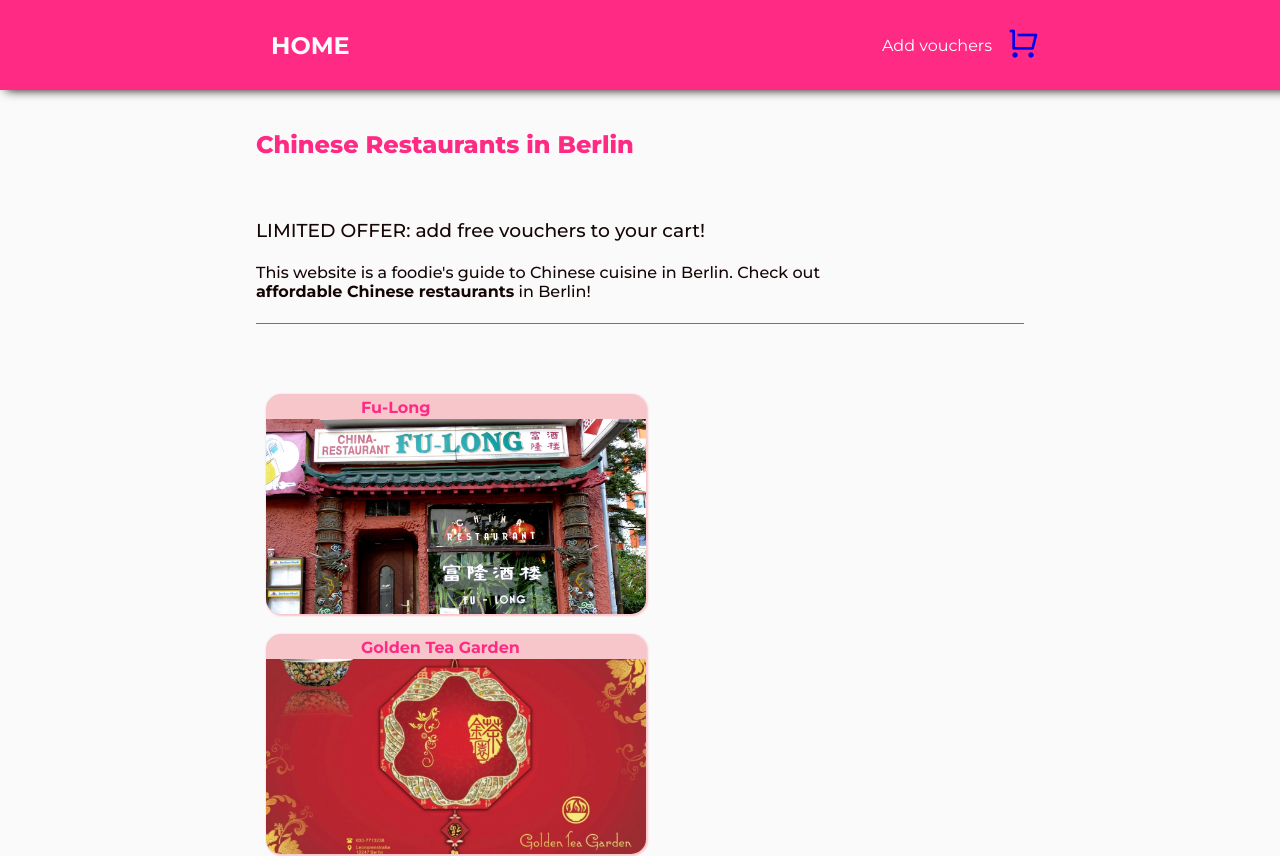
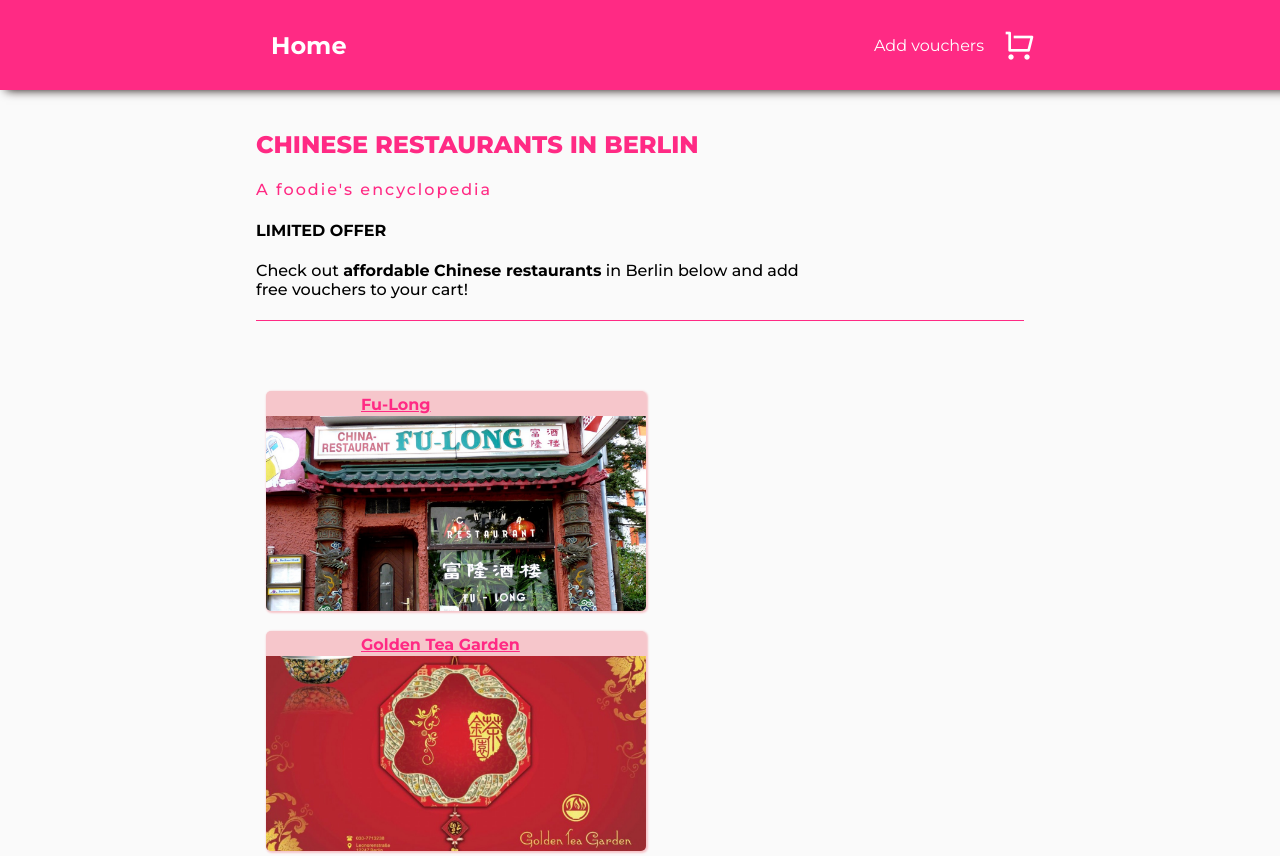
Before and after one commit to marlowzhao/react-restaurant, a React (Create React App) app in the folder restaurant-berlin/: page / in a window 1280 px wide. Shown: the top 856 px of the page. Built offline with nearby package versions, Linux system fonts and the light colour scheme.

Commit message:
finalize

```diff
--- a/restaurant-berlin/src/components/Header.js
+++ b/restaurant-berlin/src/components/Header.js
@@ -9,11 +9,11 @@
   return (
     <header>
       <div className="header-items">
-      <Link to="/"><h2 className="header-items-title">HOME</h2></Link>
+      <Link to="/"><h2 className="header-items-title">Home</h2></Link>
 
       <div className="header-items-right">
-      <div className="header-items-caption">{empty? "Add vouchers" : "View vouchers"} </div>
-      <Link to="/cart"><i className={empty? "ri-shopping-cart-line ri-fw ri-2x" : "ri-shopping-cart-fill ri-fw ri-2x" }></i></Link>
+      <Link to="/cart"><div className="header-items-caption">{empty? "Add vouchers" : "View vouchers"} </div></Link>
+      <i className={empty? "ri-shopping-cart-line ri-fw ri-2x" : "ri-shopping-cart-fill ri-fw ri-2x" }></i>
       </div>
       </div>
     </header>
--- a/restaurant-berlin/src/index.css
+++ b/restaurant-berlin/src/index.css
@@ -11,11 +11,8 @@
   margin: 0;
   font-family: 'Montserrat', sans-serif;
   background: var(--white);
-  -webkit-font-smoothing: antialiased;
-  -moz-osx-font-smoothing: grayscale;
   text-align: left;
 }
-
 
 header {
   display:flex;
@@ -37,8 +34,12 @@
   align-items: center;
 }
 
+.header-items>a{
+  text-decoration: none;
+}
 .header-items-title {
-  color: var(--white)
+  color: var(--header);
+
 }
 
 .header-items-right{
@@ -48,21 +49,25 @@
   gap: 15px;
 }
 
-
-a {
+.header-items-right > a {
   text-decoration: none;
+  color: var(--header)
 }
 
-@media only screen and (max-width: 600px){
+.header-items-right > a:hover{
+  text-decoration: underline;
+  transition: 1s;
+  transform: scale(1.1);
+}
+
+@media only screen and (max-width: 800px){
   header{
     height:70px;
   }
   .header-items{
     width: 80%;
   }
-  .header-items-caption{
-    display: none;
-  }
+
 }
 
 /* RESTAURANTS PAGE */
@@ -77,16 +82,22 @@
 
 .restaurants-title{
   width: 60%;
-  margin: 60px 0;
+  margin-top: 10px;
   font-weight: 800;
   color: var(--pink);
 }
 
+.restaurants-subtitle-pink,
 .restaurants-subtitle,
 .restaurants-subtitle-down{
-  width: 50vw;
+  width: 45vw;
   font-weight: 500;
-  color: var(--black);
+  /* letter-spacing: 1px; */
+}
+
+.restaurants-subtitle-pink{
+  color:var(--pink);
+  letter-spacing: 2px;
 }
 
 .restaurants{
@@ -108,7 +119,7 @@
   background-color: var(--bgpink);
   display:flex;
   flex-direction: column;
-  border-radius: 15px;
+  border-radius: 5px;
   box-shadow: 1px 1px 2px 1px var(--bgpink);
   position: relative;
 
@@ -122,7 +133,7 @@
   width:100%;
   height:90%;
   margin-top: 25px;
-  border-radius:0 0 15px 15px;
+  border-radius:0 0 5px 5px;
   object-fit: cover;
   overflow: hidden;
 }
@@ -147,7 +158,7 @@
   display: flex;
   color:var(--header);
   bottom: 0%;
-  border-radius: 0 0 15px 15px;
+  border-radius: 0 0 5px 5px;
   background: linear-gradient(to bottom, rgba(138, 104, 104, 0.5), transparent);
 }
 
@@ -159,20 +170,26 @@
   flex-direction: column;
 }
 
-@media only screen and (max-width: 600px){
-
+@media only screen and (max-width: 800px){
   .restaurants-right{
     width:75%;
+    margin-bottom: 32px;
    }
 
+  .restaurants-subtitle,
   .restaurants-subtitle-down{
     display: none;
+  }
+
+  .restaurants-subtitle-pink{
+    margin-bottom: 16px;
   }
 
  .restaurants{
     width:100%;
     flex-direction: column;
     flex-wrap:nowrap;
+    margin-bottom: 50px;
   }
   .image-container{
     height: 200px;
@@ -182,9 +199,6 @@
   }
   .image-res{
     width:100%;
-    /* height:20vh; */
-    opacity:0.9;
-    object-fit: cover;
   }
 }
 
@@ -207,14 +221,12 @@
   color:var(--pink);
 }
 
-
 /* to cart icon */
 .ri-add-circle-line.cart,
 .ri-shopping-cart-fill.cart{
   right:5%;
   color:var(--pink);
 }
-
 
 /* CART PAGE */
 
@@ -237,11 +249,10 @@
   text-align: center;
 }
 
-@media only screen and (max-width: 600px){
+@media only screen and (max-width: 800px){
   .cart-items-info{
     width:100%;
    }
-
 }
 
 .cart-page h1{
@@ -305,7 +316,6 @@
   background-color: var(--blue);
 }
 
-
 /* CART SHOPPING PAGE loading */
 
 .cart-page-loading{
@@ -320,7 +330,7 @@
  margin:auto;
  opacity: 0.9;
  z-index: 2;
- border-radius: 15px;
+ border-radius: 5px;
  box-shadow: 0px 0px 6px 2px gray;
 }
 
@@ -344,7 +354,7 @@
   right:3%;
 } */
 
-@media only screen and (max-width: 600px) {
+@media only screen and (max-width: 800px) {
   .cart-page-loading{
     background-color: var(--bgpink);
     width: 70vw;
--- a/restaurant-berlin/src/pages/Restaurants.js
+++ b/restaurant-berlin/src/pages/Restaurants.js
@@ -11,13 +11,14 @@
   return (
     <main>
       <div  className="restaurants-right">
-        <h2 className="restaurants-title">Chinese Restaurants in Berlin</h2>
-        <h3 className="restaurants-subtitle">
-          LIMITED OFFER: add free vouchers to your cart!
-        </h3>
+        <h2 className="restaurants-title">CHINESE RESTAURANTS IN BERLIN</h2>
+        <h4 className="restaurants-subtitle-pink">A foodie's encyclopedia </h4>
+
+        <h4 className="restaurants-subtitle">
+         <strong>LIMITED OFFER</strong>
+        </h4>
         <h4 className="restaurants-subtitle-down">
-           This website is a foodie's guide to Chinese cuisine in Berlin. Check out
-            <strong> affordable Chinese restaurants</strong> in Berlin!
+            Check out <strong> affordable Chinese restaurants</strong> in Berlin below and add free vouchers to your cart!
         </h4>
 
       </div>
```
